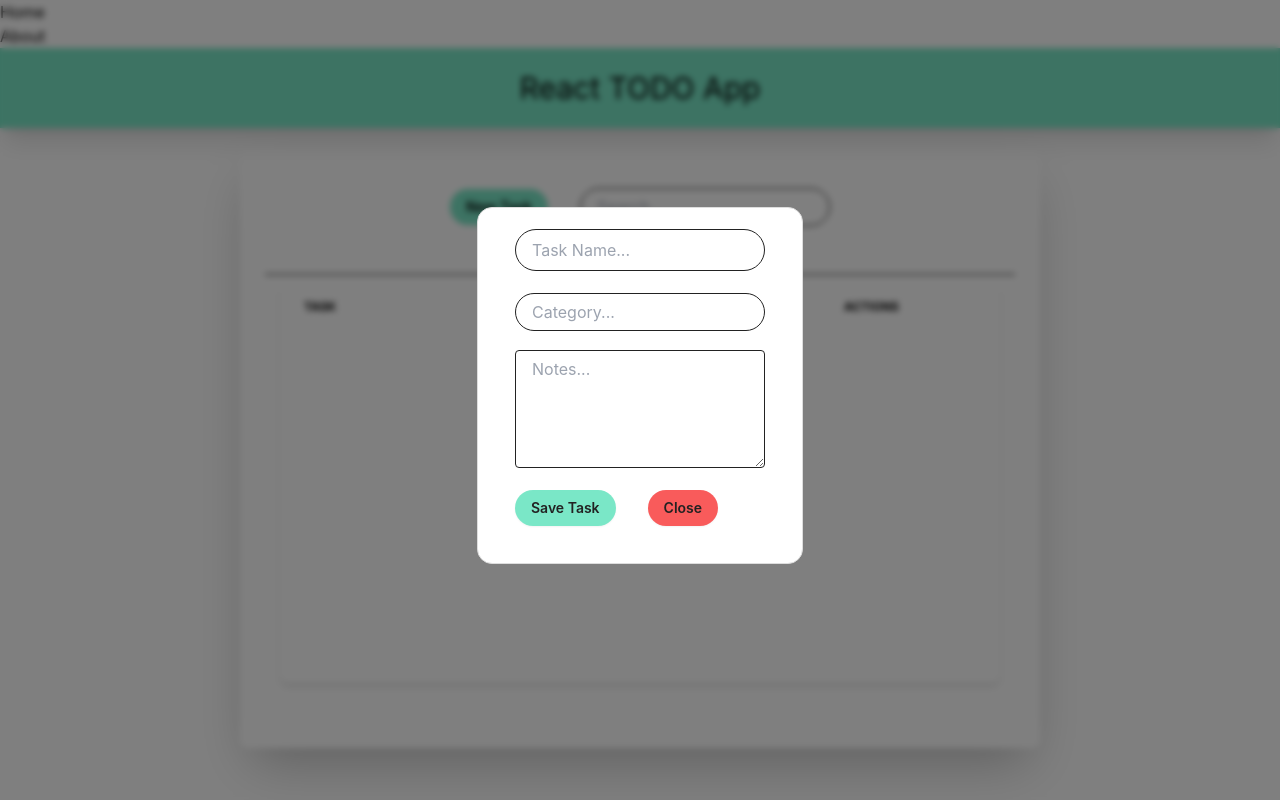
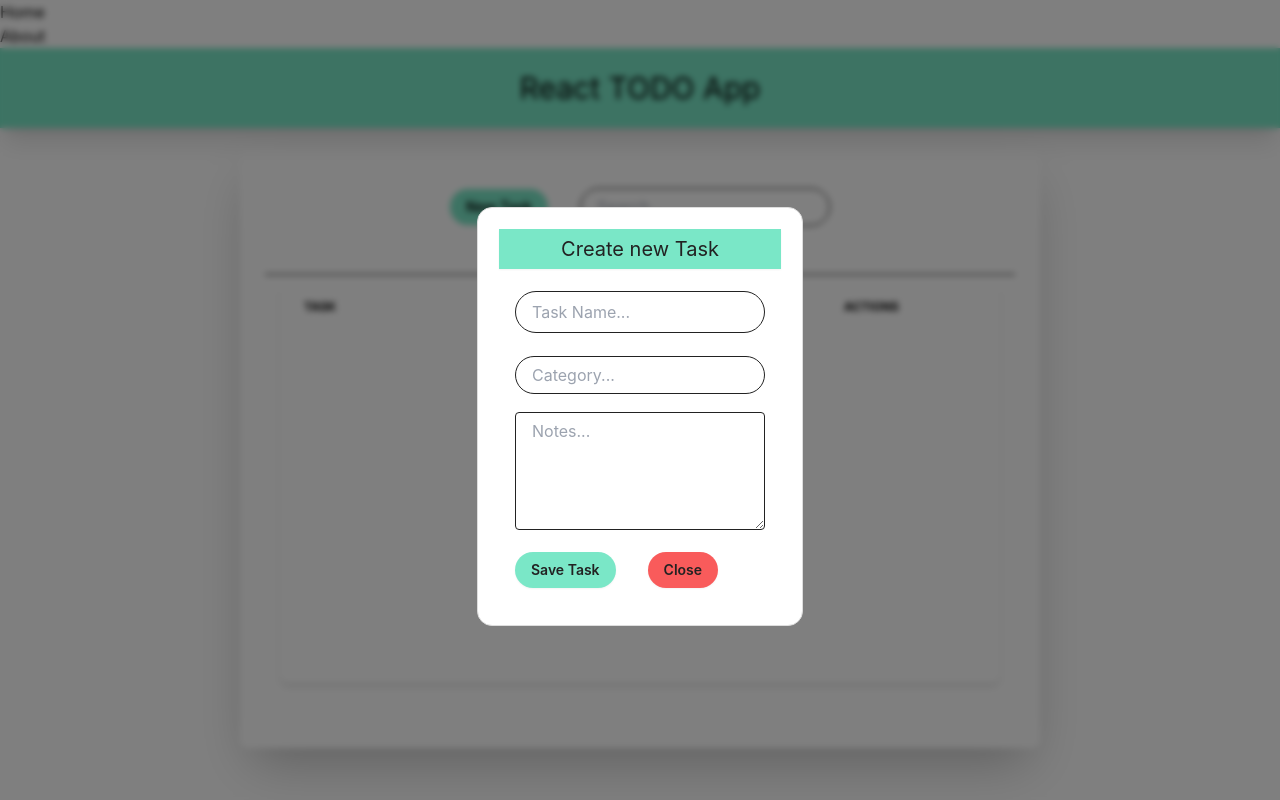
Before and after one commit to JLRG806/react-todo-app, a React (Vite) app: page / in a window 1280 px wide. Both pictures are taken after a click on the button "New Task". Built offline with nearby package versions, Linux system fonts and the light colour scheme.

Commit message:
feature: Added a title to the modal

```diff
--- a/src/components/Modal.jsx
+++ b/src/components/Modal.jsx
@@ -46,7 +46,13 @@ export function Modal({ children, status, onCloseModal }) {
             <>
                 <div className="modal-body">
                     <div className="hidden modal">
-                        <label htmlFor="taskName" className="mb-4">
+
+                        <div className="container-none shadow-sm h-10 bg-aqua flex items-center justify-center">
+                            <div className="text-xl">
+                                <h1>Create new Task</h1>
+                            </div>
+                        </div>
+                        <label htmlFor="taskName" className="my-4">
                             <input name="taskName" id="taskName" onChange={(e) => setTaskName(e.target.value)} className="appearance-none block w-[250px] bg-gray-200 text-gray-700 border rounded-full py-2 px-4 mx-4 focus:outline-none focus:bg-white" type="text" placeholder="Task Name..." />
                         </label>
 
```
